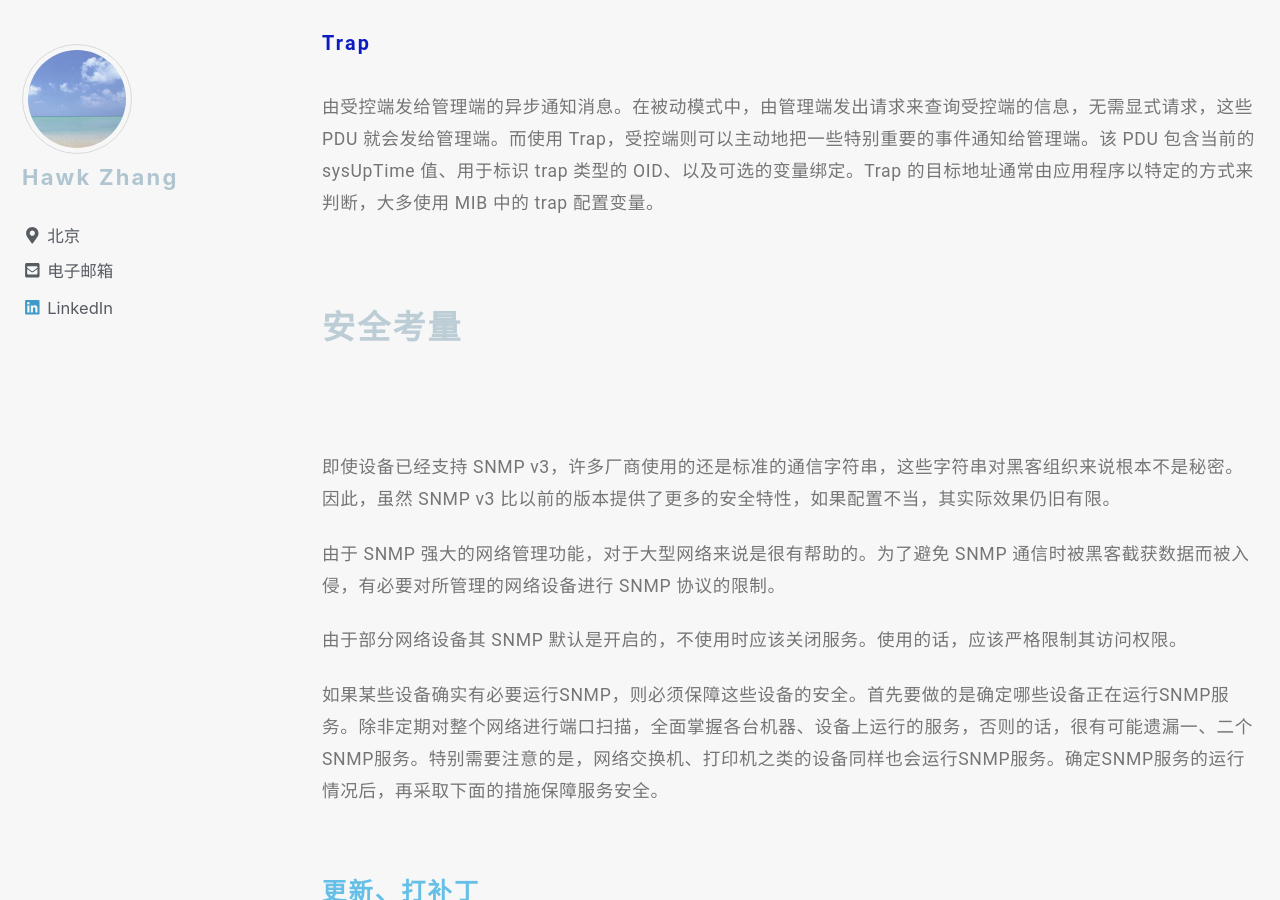
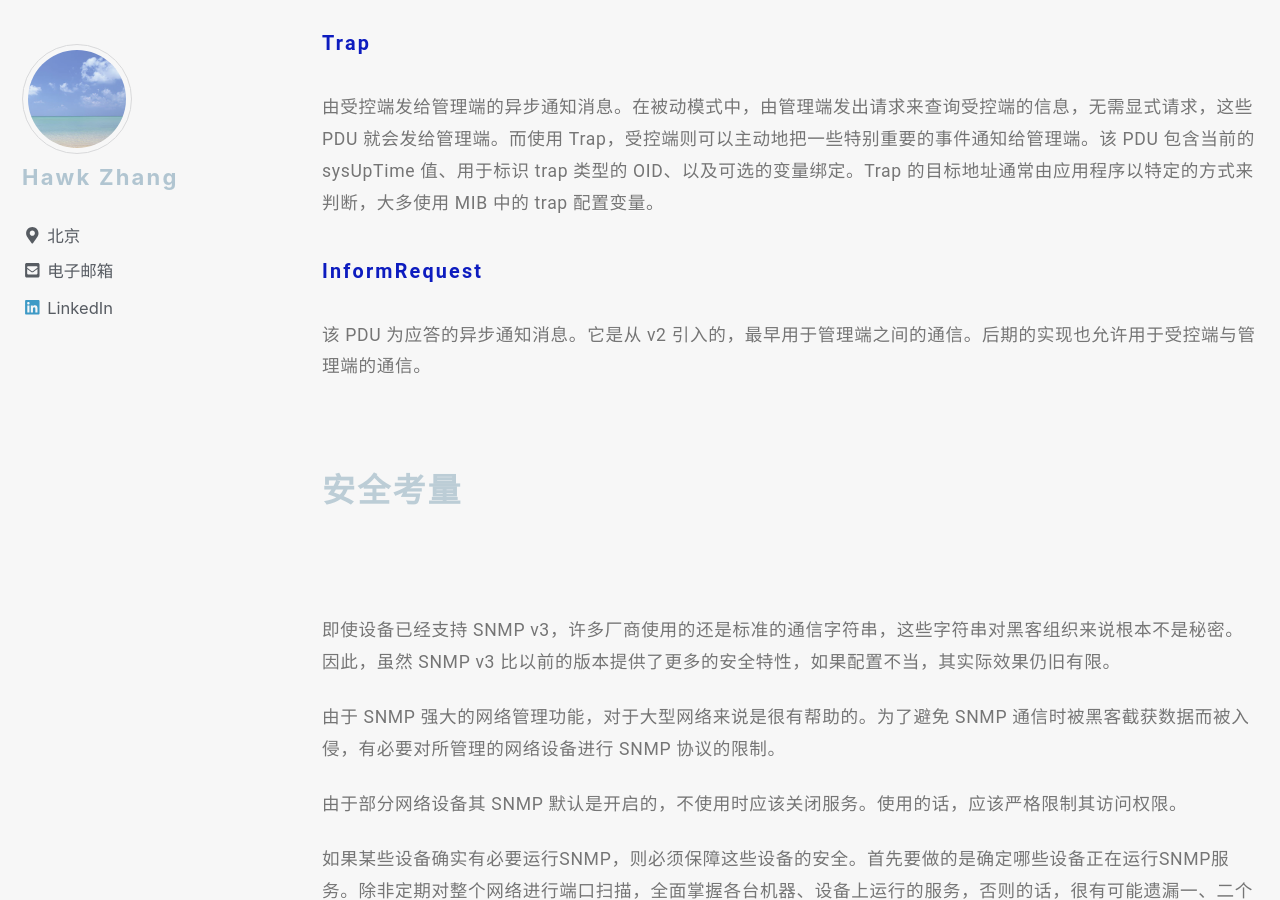
Before and after one commit to narru888/linotes_note, a Jekyll site: the page built from _posts/monitor/zabbix/2018-01-02-monitor.snmp.md, in a window 1280 px wide and 900 px high, scrolled down 6771 px. Built offline with Jekyll 4.4.1, drawn with Linux system fonts in a browser that asks for light colours; nearby versions of some CDN libraries; a script that is not in the unit is left out.

Commit message:
update on 2018-10-20 20:48:01 CST

```diff
--- a/_posts/monitor/zabbix/2018-01-02-monitor.snmp.md
+++ b/_posts/monitor/zabbix/2018-01-02-monitor.snmp.md
@@ -210,6 +210,10 @@ SNMP v1 指定了 5 个核心 PDU，SNMP v2 增加了 GetBulkRequest 和 InformR
 
 由受控端发给管理端的异步通知消息。在被动模式中，由管理端发出请求来查询受控端的信息，无需显式请求，这些 PDU 就会发给管理端。而使用 Trap，受控端则可以主动地把一些特别重要的事件通知给管理端。该 PDU 包含当前的 sysUpTime 值、用于标识 trap 类型的 OID、以及可选的变量绑定。Trap 的目标地址通常由应用程序以特定的方式来判断，大多使用 MIB 中的 trap 配置变量。
 
+##### InformRequest
+
+该 PDU 为应答的异步通知消息。它是从 v2 引入的，最早用于管理端之间的通信。后期的实现也允许用于受控端与管理端的通信。
+
 
 
 
```
